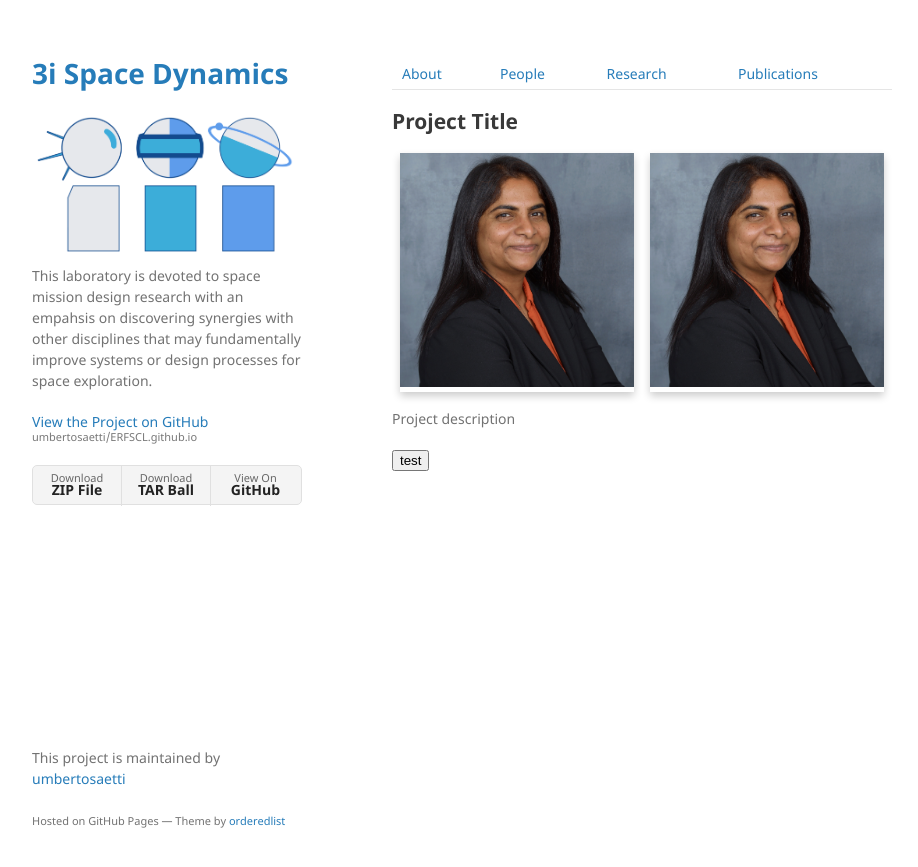
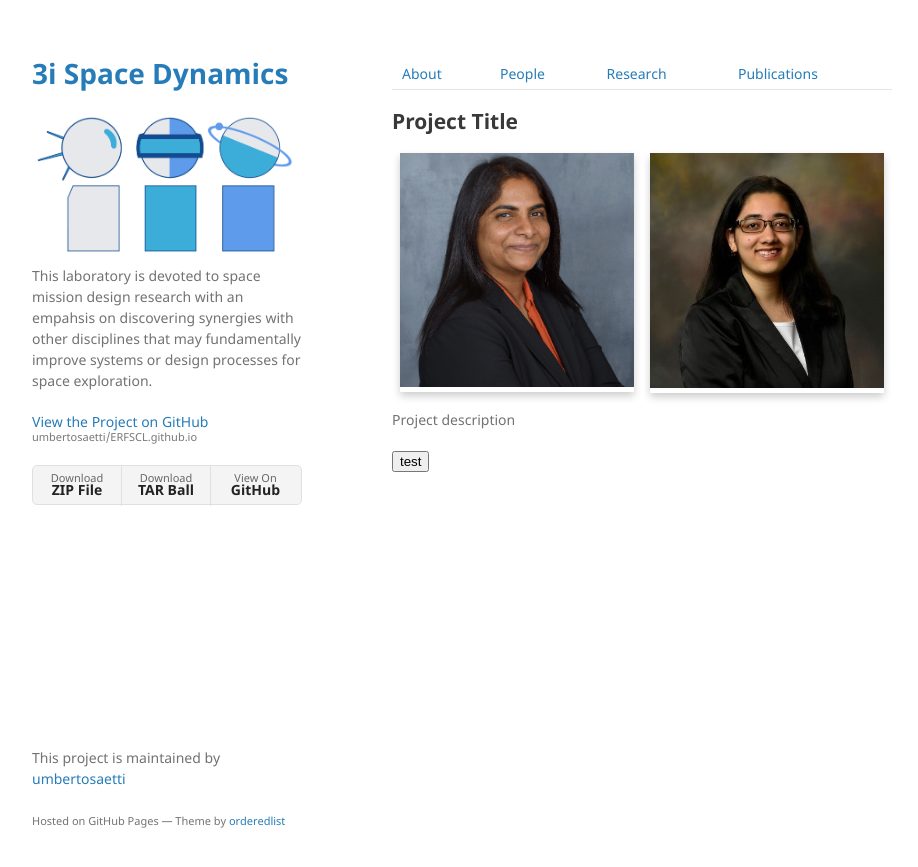
Before and after one commit to umbertosaetti/ERFSCL.github.io, a Jekyll site: the page built from research-page.md, in a window 1280 px wide. Shown: the top 867 px of the page, without its empty margins (178-1096 px from the left). Built offline with Jekyll 4.4.1, drawn with Linux system fonts in a browser that asks for light colours; our own code applies the rules of GitHub Pages for plain Markdown files.

Commit message:
Update research-page.md

```diff
--- a/research-page.md
+++ b/research-page.md
@@ -68,14 +68,16 @@ html {
   <div class="column">
     <div class="card">
       <img src="./assets/img/dhathri.jpg" style="width:100%">
-      </div>
+
     </div>
+  </div>
 
   <div class="column">
     <div class="card">
-      <img src="./assets/img/dhathri.jpg" style="width:100%">
-      </div>
+      <img src="./assets/img/kanak.JPG" style="width:100%">
+
     </div>
+  </div>
 </div>
 
   <p> Project description </p>
```
